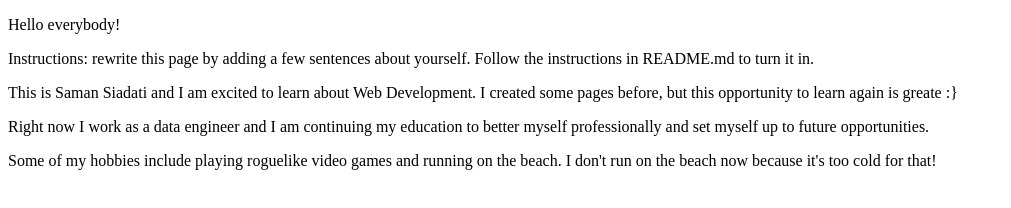
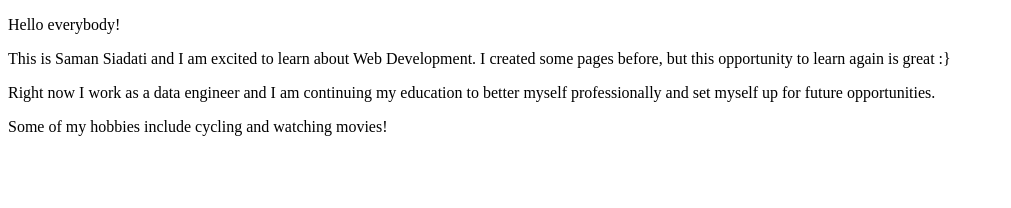
Before and after one commit to samansiadati/webdev_lab1, a plain HTML site: page index.html in a window 1280 px wide. Shown: the whole page, without its empty margins (0-1011 px from the left). Drawn offline with Linux system fonts and the light colour scheme.

Commit message:
Update index.html

```diff
--- a/index.html
+++ b/index.html
@@ -6,9 +6,8 @@
 </head>
 <body>
   <p> Hello everybody! </p>
-  <p>Instructions: rewrite this page by adding a few sentences about yourself. Follow the instructions in README.md to turn it in.</p>
-  <p>This is Saman Siadati and I am excited to learn about Web Development. I created some pages before, but this opportunity to learn again is greate :} </p>
-  <p>Right now I work as a data engineer and I am continuing my education to better myself professionally and set myself up to future opportunities.</p>
-  <p>Some of my hobbies include playing roguelike video games and running on the beach. I don't run on the beach now because it's too cold for that!</p>
+  <p>This is Saman Siadati and I am excited to learn about Web Development. I created some pages before, but this opportunity to learn again is great :} </p>
+  <p>Right now I work as a data engineer and I am continuing my education to better myself professionally and set myself up for future opportunities.</p>
+  <p>Some of my hobbies include cycling and watching movies!</p>
 </body>
 </html>
```
